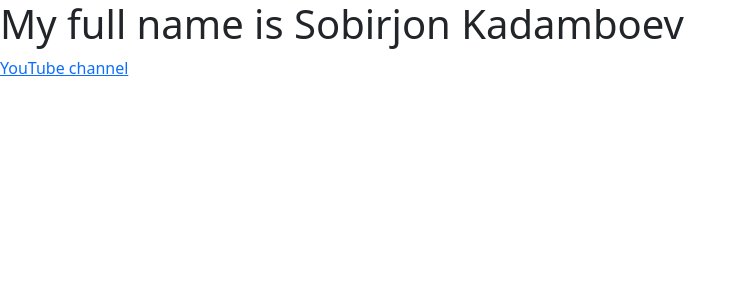
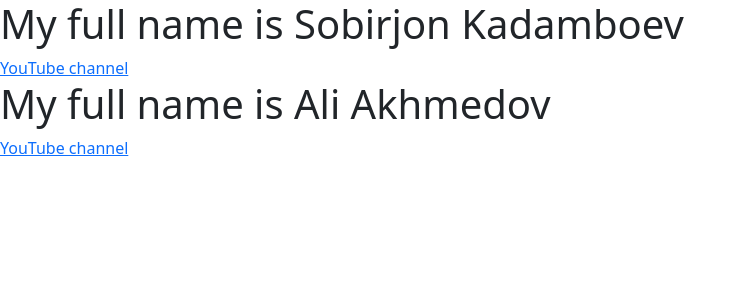
Before and after one commit to sobirjonkadamboev/sam-react, a React (Create React App) app in the folder cine-blox/cine-blox/: page / in a window 1280 px wide. Shown: the top 300 px of the page, without its empty margins (0-747 px from the left). Built offline with nearby package versions, Linux system fonts and the light colour scheme.

Commit message:
Auto-backup: 9/11/2026, 4:42:11 AM - Updated cine-blox/cine-blox/src/components/app/app.jsx

```diff
--- a/cine-blox/cine-blox/src/components/app/app.jsx
+++ b/cine-blox/cine-blox/src/components/app/app.jsx
@@ -17,6 +17,11 @@ const App = () => {
 				lastname='Kadamboev'
 				link='https://youtube.com'
 			/>
+			<User
+				firstname='Ali'
+				lastname='Akhmedov'
+				link='https://t.me/sobirjon_kadamboev'
+			/>
 		</div>
 	)
 }
```
